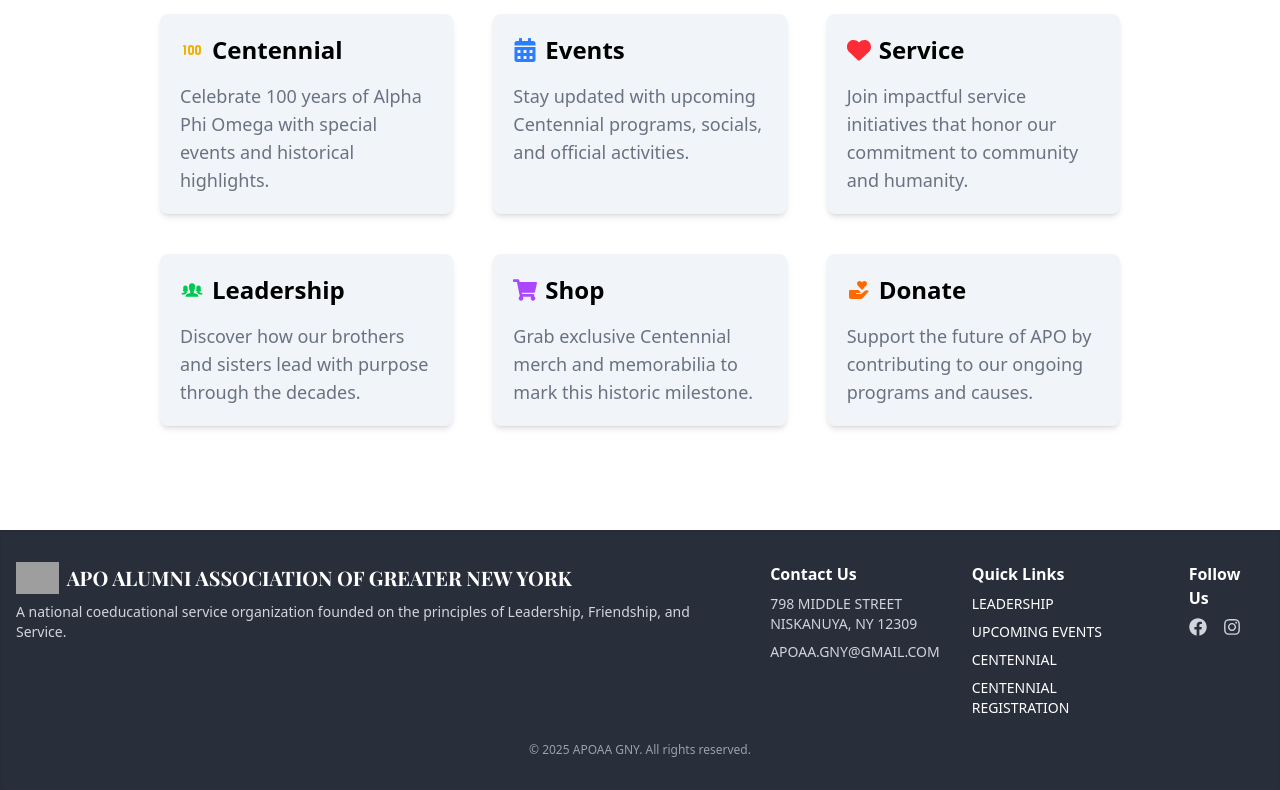
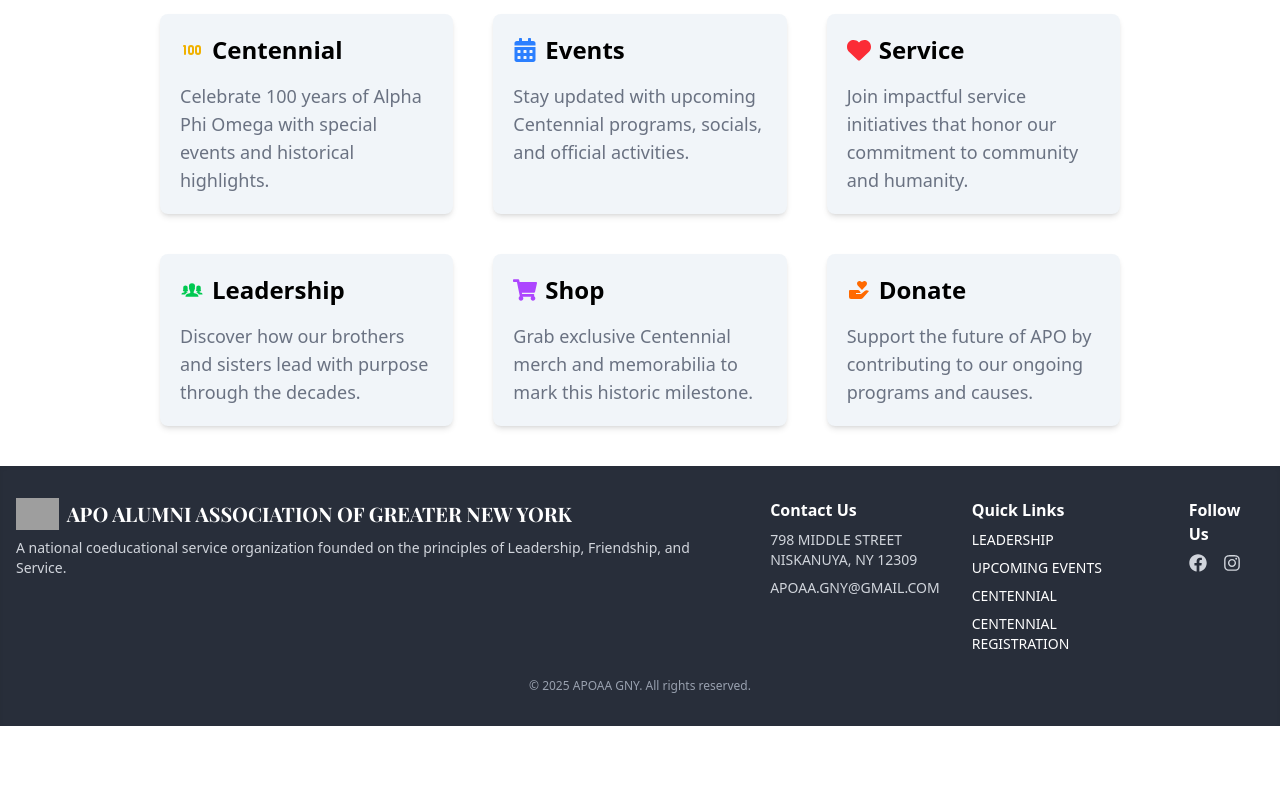
Before and after one commit to migodlcrz/apo-frontend, a React (Vite) app: page / in a window 1280 px wide. Shown: the part 880-1670 px from the top of the page. After the commit the page ends 1606 px from the top, so only its background shows below. Built offline with nearby package versions, Linux system fonts and the light colour scheme; grey boxes are pictures that could not be loaded; a web font is replaced by a local one.

Commit message:
Remove unused imports

```diff
--- a/src/components/Footer.tsx
+++ b/src/components/Footer.tsx
@@ -2,7 +2,7 @@
 
 const Footer = () => {
   return (
-    <footer className="bg-[#282e3a] text-white py-8 mt-16 shadow-inner">
+    <footer className="bg-[#282e3a] text-white py-8 shadow-inner">
       <div className="max-w-7xl mx-auto px-4 flex flex-col md:flex-row justify-between items-start gap-8">
         {/* Logo and Org Info */}
         <div className="flex flex-col gap-2">
--- a/src/pages/LandingPage.tsx
+++ b/src/pages/LandingPage.tsx
@@ -6,10 +6,9 @@
 
 import Tag from "../components/Tag";
 import RedirectCard from "../components/RedirectCard";
-import YellowTag from "../components/YellowTag";
 import NYCSlideshow from "../components/NYCSlideshow";
 
-import { FaHeart, FaLocationDot } from "react-icons/fa6";
+import { FaHeart } from "react-icons/fa6";
 import { FaCalendarAlt } from "react-icons/fa";
 import { FaShoppingCart } from "react-icons/fa";
 import { TbNumber100Small } from "react-icons/tb";
@@ -31,7 +30,6 @@
 
 const LandingPage = () => {
   const aboutRef = useRef<HTMLDivElement>(null);
-  const centennialRef = useRef<HTMLDivElement>(null);
   const navigate = useNavigate();
 
   const handleScrollToAbout = () => {
```
